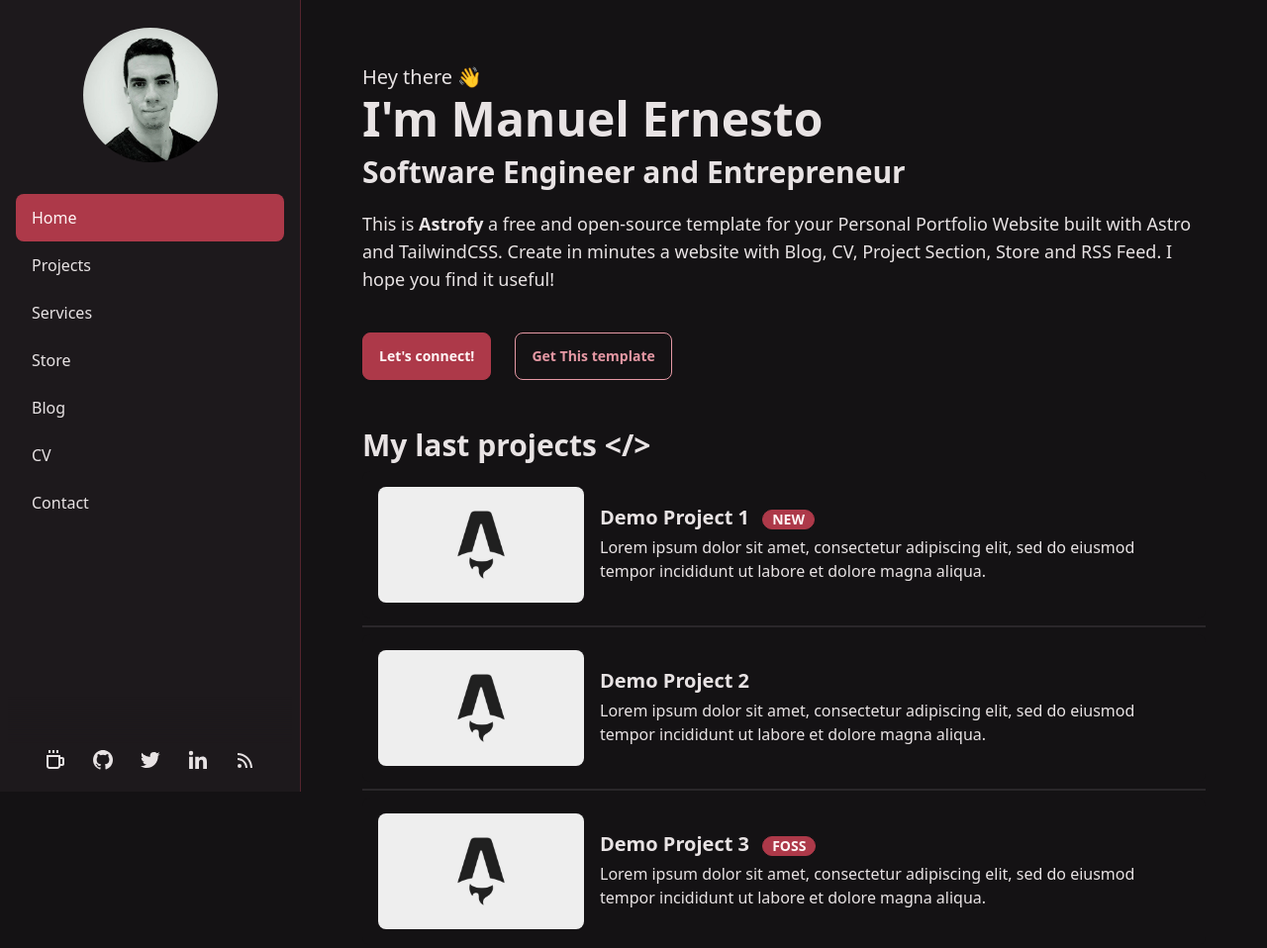
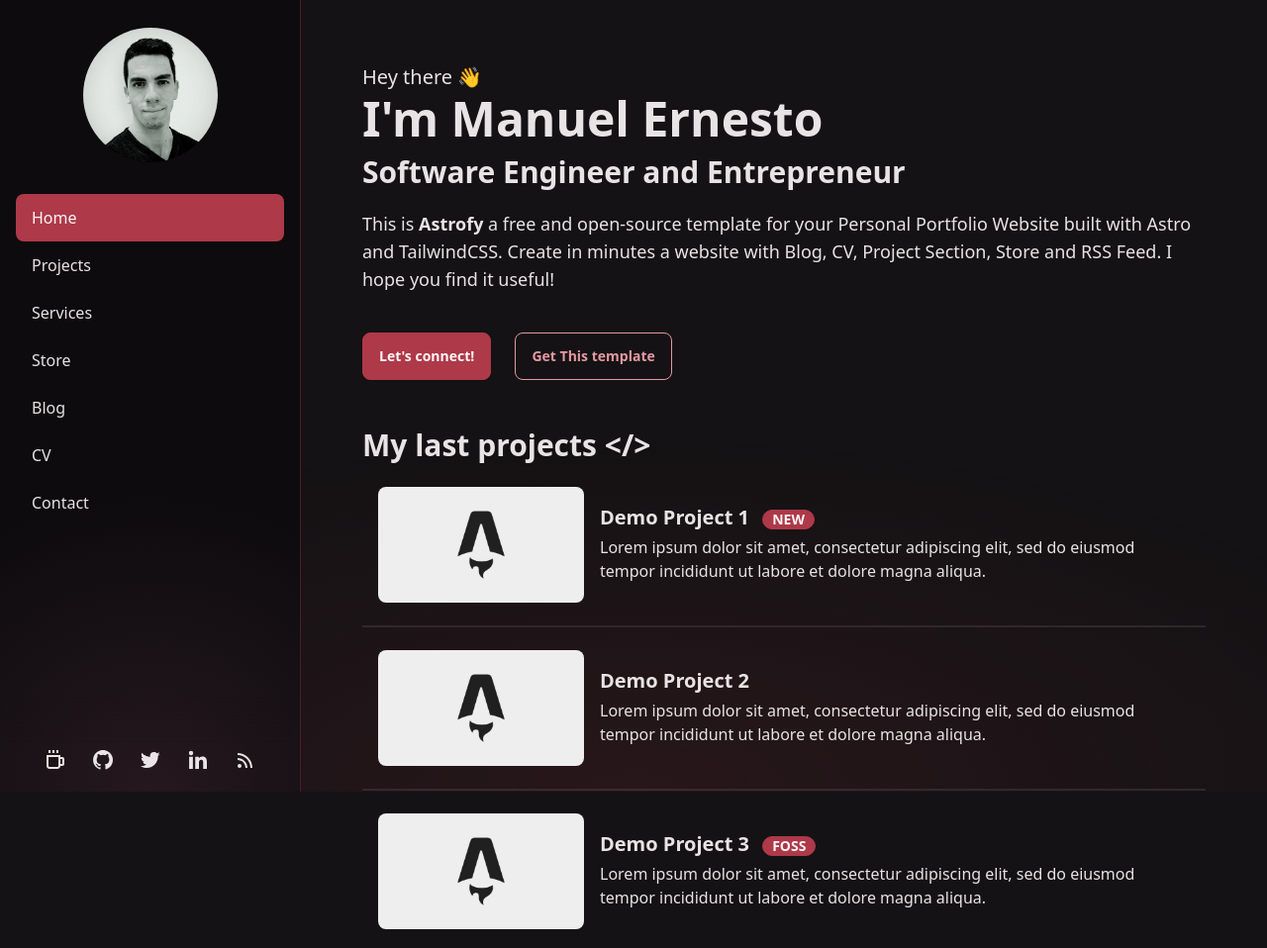
Before and after one commit to LaurKnill/LaurKnill.github.io, an Astro site: page / in a window 1280 px wide. Shown: the top 958 px of the page at 99% size. Built offline with nearby package versions, Linux system fonts and the light colour scheme; Astro itself is replaced by a stand-in of ours.

Commit message:
Add bottom glows and darken sidebar
- Faint red glow fixed to the bottom of the viewport behind main content
- Matching wine-mauve glow on the sidebar (screen blend, keeps icons crisp)
- Card backgrounds transparent so the glow shows through evenly
- Sidebar background now darker than content (#0D0B0D, 15.5:1 text contrast)

Co-Authored-By: Claude Opus 5.5 <noreply@anthropic.com>

```diff
--- a/src/components/Card.astro
+++ b/src/components/Card.astro
@@ -5,7 +5,7 @@ import { Image } from "astro:assets";
 
 <div class="md:w-1/3 w-full">
   <a href={url} target={target}>
-    <div class="card bg-base-100 transition ease-in-out hover:shadow-xl mx-6 my-2 hover:scale-[102%]">
+    <div class="card bg-transparent transition ease-in-out hover:shadow-xl mx-6 my-2 hover:scale-[102%]">
       <Image width={750} height={422} format="webp" src={img} alt={title} />
       <div class="card-body">
         <h2 class="card-title">
--- a/src/components/HorizontalCard.astro
+++ b/src/components/HorizontalCard.astro
@@ -5,7 +5,7 @@ const tag_url = url.split("/").slice(0, -1).join("/") + "/tag";
 ---
 
 <div
-  class="rounded-lg bg-base-100 hover:shadow-xl transition ease-in-out hover:scale-[102%]"
+  class="rounded-lg bg-transparent hover:shadow-xl transition ease-in-out hover:scale-[102%]"
 >
   <a href={url} target={target}>
     <div class="hero-content flex-col md:flex-row">
--- a/src/components/HorizontalShopItem.astro
+++ b/src/components/HorizontalShopItem.astro
@@ -15,7 +15,7 @@ const {
 import { Image } from "astro:assets";
 ---
 
-<div class="rounded-lg bg-base-100 hover:shadow-xl transition ease-in-out hover:scale-[102%]">
+<div class="rounded-lg bg-transparent hover:shadow-xl transition ease-in-out hover:scale-[102%]">
   <a href={url}>
     <div class="hero-content flex-col md:flex-row">
       {
--- a/src/components/SideBar.astro
+++ b/src/components/SideBar.astro
@@ -7,7 +7,8 @@ const { sideBarActiveItemID } = Astro.props;
 
 <div class="drawer-side z-40">
   <label for="my-drawer" class="drawer-overlay"></label>
-  <aside class="px-2 pt-2 h-auto min-h-full w-[19rem] bg-base-200 text-base-content border-r border-primary/40 flex flex-col">
+  <aside class="relative isolate px-2 pt-2 h-auto min-h-full w-[19rem] bg-sidebar text-base-content border-r border-primary/40 flex flex-col">
+    <div class="sidebar-glow" aria-hidden="true"></div>
     <div class="w-fit mx-auto mt-5 mb-6">
       <a href="/">
         <div class="avatar transition ease-in-out hover:scale-[102%] block m-auto">
--- a/src/components/SideBarFooter.astro
+++ b/src/components/SideBarFooter.astro
@@ -1,9 +1,9 @@
 <div
-    class="block sticky pointer-events-none bottom-10 bg-base-200 justify-center h-12 [mask-image:linear-gradient(transparent,#000000)]"
+    class="block sticky pointer-events-none bottom-10 bg-sidebar justify-center h-12 [mask-image:linear-gradient(transparent,#000000)]"
 >
 </div>
 
-<div class="social-icons px-4 pb-5 pt-1 flex self-center justify-center sticky bottom-0 bg-base-200">
+<div class="social-icons px-4 pb-5 pt-1 flex self-center justify-center sticky bottom-0 bg-sidebar">
     <a
         href="https://manuelernestog.github.io/support-my-work/"
         target="_blank"
--- a/src/layouts/BaseLayout.astro
+++ b/src/layouts/BaseLayout.astro
@@ -26,7 +26,8 @@ const {
   <body>
     <div class="bg-base-100 drawer lg:drawer-open">
       <input id="my-drawer" type="checkbox" class="drawer-toggle" />
-      <div class="drawer-content bg-base-100">
+      <div class="drawer-content bg-base-100 isolate">
+        <div class="bg-glow" aria-hidden="true"></div>
         <Header title={SITE_TITLE} />
         <div class="md:flex md:justify-center">
           <main class="p-6 pt-10 lg:max-w-[900px] max-w-[100vw]">
--- a/src/styles/global.css
+++ b/src/styles/global.css
@@ -1,3 +1,39 @@
 .time-line-container>div:last-child .education__time>.education__line {
     display: none;
 }
+
+/* Faint red glow rising from the bottom of the window.
+   Fixed to the viewport so it stays put while content scrolls over it.
+   z-index -1 inside the isolated .drawer-content keeps it above the page
+   background but behind all text and images. */
+.bg-glow {
+    position: fixed;
+    inset: 0;
+    z-index: -1;
+    pointer-events: none;
+    background: radial-gradient(
+        ellipse 90% 60% at 50% 100%,
+        oklch(var(--p) / 0.13) 0%,
+        oklch(var(--p) / 0.05) 45%,
+        transparent 75%
+    );
+}
+
+/* Matching glow for the sidebar, shifted from the brand red toward the
+   sidebar's mauve-gray tone (hue ~355 instead of ~16, lower chroma).
+   Drawn on top with "screen" blending so it tints the dark surfaces,
+   including the solid social-icon footer, while light text and icons
+   stay essentially unchanged. */
+.sidebar-glow {
+    position: absolute;
+    inset: 0;
+    z-index: 10;
+    pointer-events: none;
+    mix-blend-mode: screen;
+    background: radial-gradient(
+        ellipse 140% 50% at 50% 100%,
+        oklch(0.55 0.11 355 / 0.16) 0%,
+        oklch(0.55 0.11 355 / 0.06) 45%,
+        transparent 75%
+    );
+}
--- a/tailwind.config.cjs
+++ b/tailwind.config.cjs
@@ -2,7 +2,12 @@
 module.exports = {
 	content: ['./src/**/*.{astro,html,js,jsx,md,mdx,svelte,ts,tsx,vue}'],
 	theme: {
-		extend: {},
+		extend: {
+			colors: {
+				// Sidebar frame: a step darker than the content background (base-100 #141214)
+				sidebar: "#0D0B0D",
+			},
+		},
 	},
 	plugins: [require("@tailwindcss/typography"),require("daisyui")],
 	daisyui: {
```
